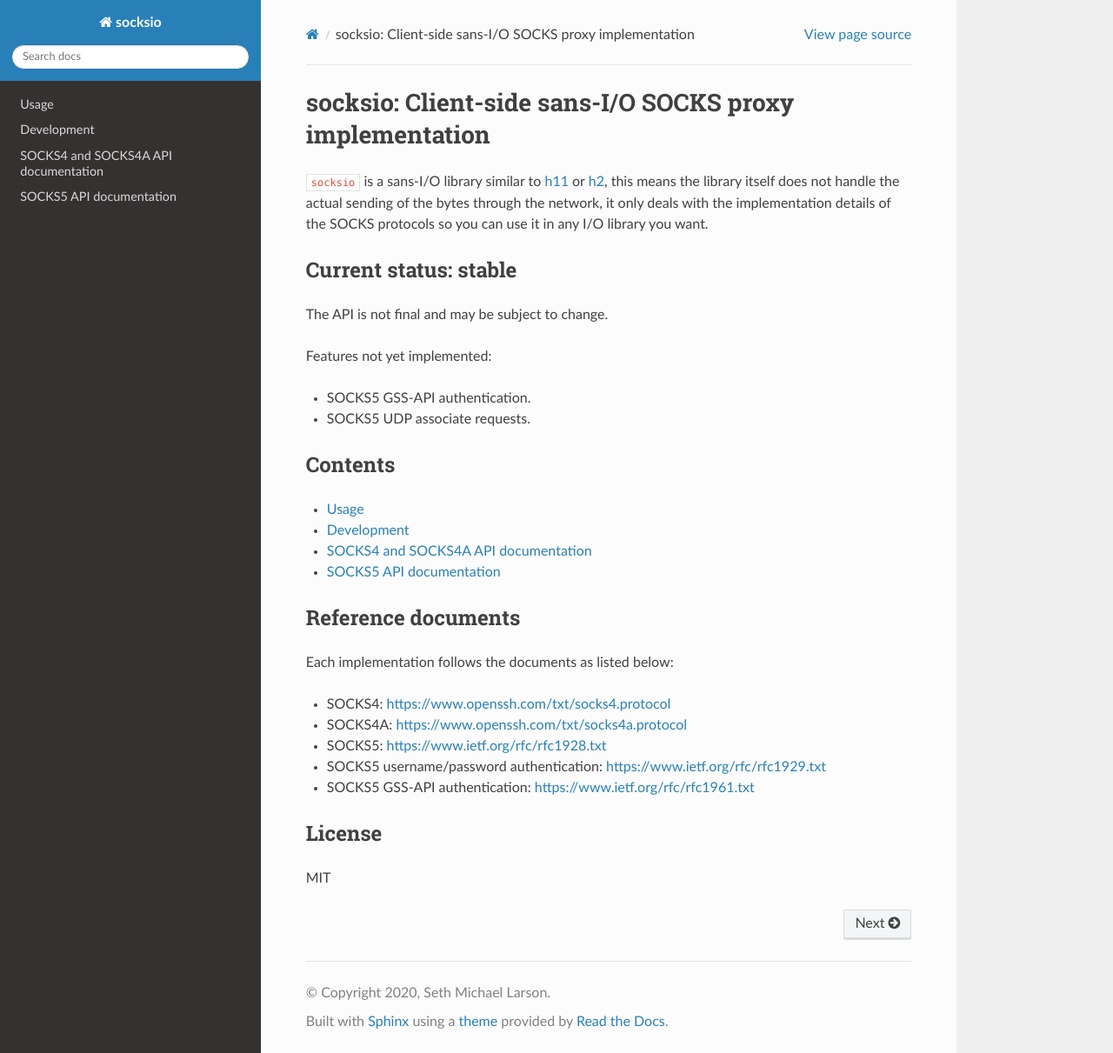
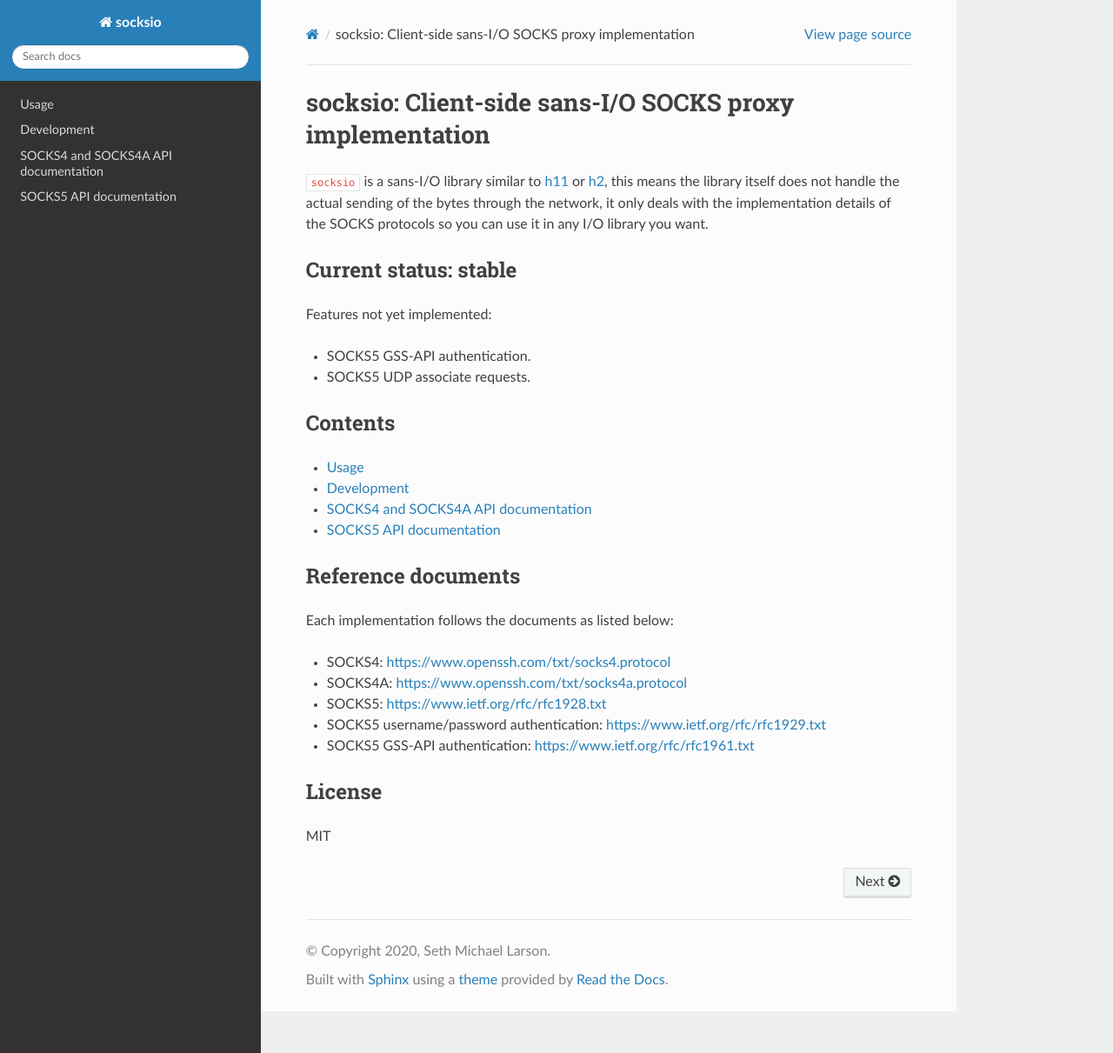
Before and after one commit to sethmlarson/socksio, a Sphinx documentation site: the page built from docs/source/index.rst, in a window 1280 px wide and 1211 px high. Shown: the whole window at 87% size. Built offline with Sphinx 7.4.7 and the Read the Docs theme 2.0.0, drawn with Linux system fonts in a browser that asks for light colours.

Commit message:
Remove note about unstable API

```diff
--- a/docs/source/index.rst
+++ b/docs/source/index.rst
@@ -10,8 +10,6 @@ protocols so you can use it in any I/O library you want.
 
 Current status: stable
 ----------------------
-
-The API is not final and may be subject to change.
 
 Features not yet implemented:
 
```
